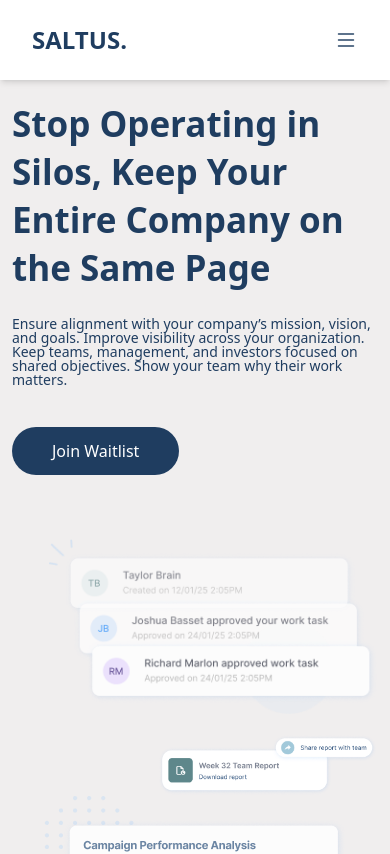
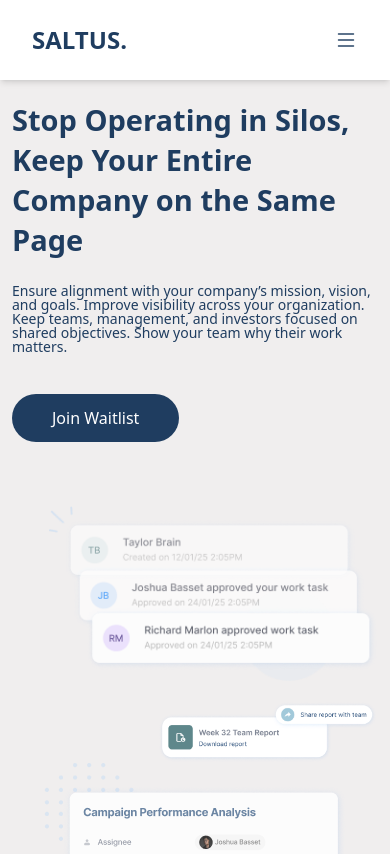
Before and after one commit to GideonJulian/Saltus, a React (Vite) app in the folder saltus/: page / in a window 390 px wide. Shown: the top 854 px of the page. Built offline with nearby package versions, Linux system fonts and the light colour scheme.

Commit message:
hero text update

```diff
--- a/saltus/src/Components/Hero.jsx
+++ b/saltus/src/Components/Hero.jsx
@@ -8,7 +8,7 @@ const Hero = () => {
   return (
     <div className="bg-[#f0eeee] min-h-screen flex md:p-16 px-3 pt-20 md:flex-row flex-col   w-full ">
       <div className="md:mt-48 mt-5">
-        <h1 className="font-[700] md:text-5xl text-[35px] text-[#1F3D60] md:w-[650px] w-[360px] leading-snug lmd:eading-normal">
+        <h1 className="font-[700] md:text-5xl text-[29px] text-[#1F3D60] md:w-[650px] w-[360px] leading-snug lmd:eading-normal">
           Stop Operating in Silos, Keep Your Entire Company on the Same Page
         </h1>
         <p className="text-[#1F3D60] mt-6 leading-none font-normal md:text-[16px] text-[14px] md:w-[650px] w-[361px]">
```
